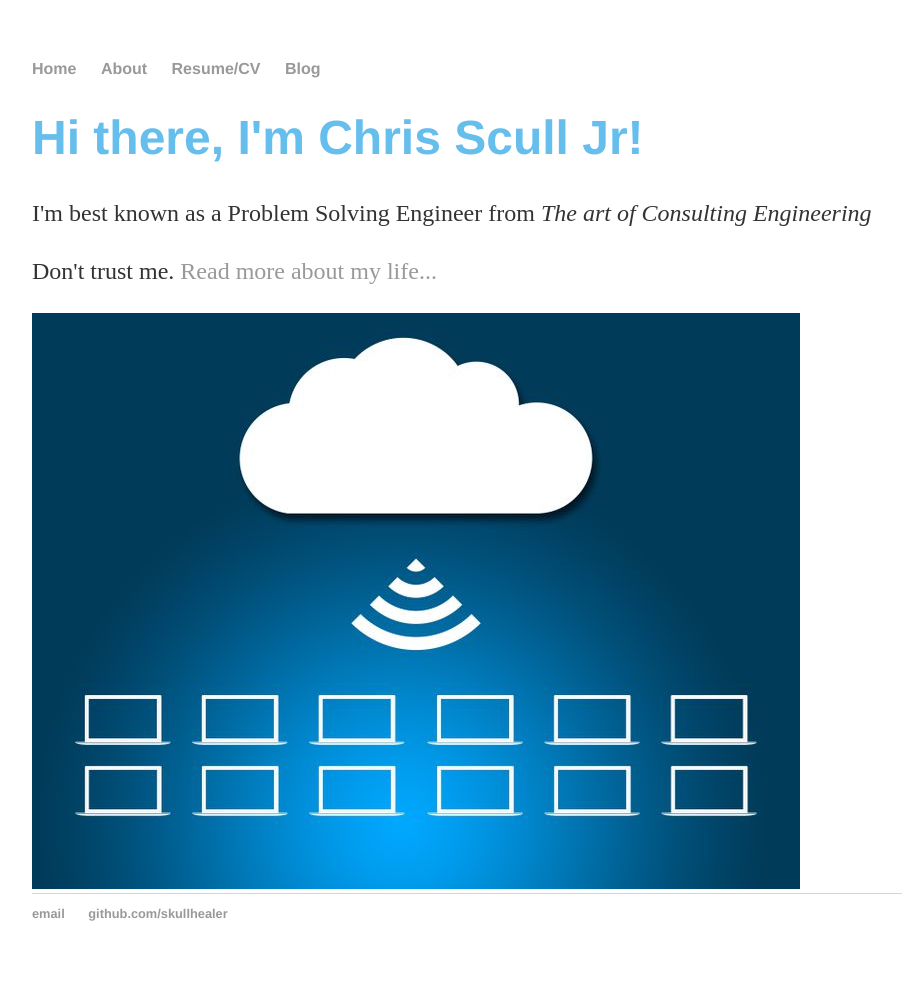
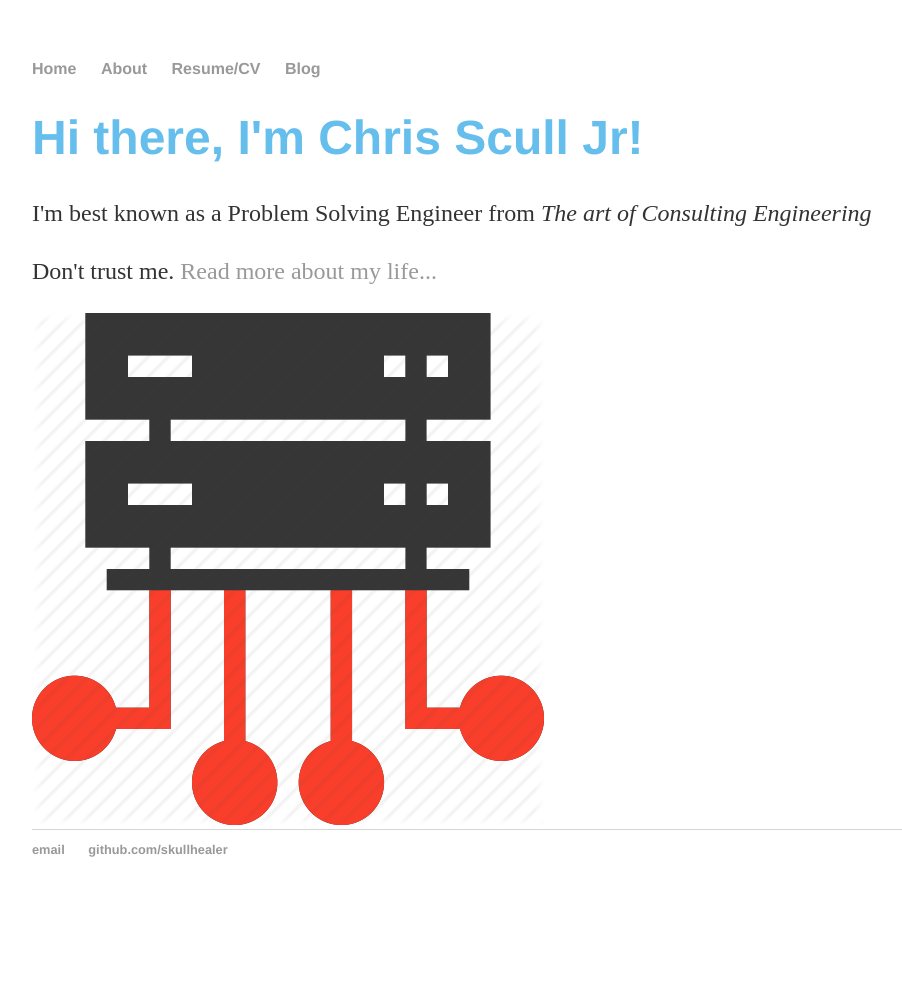
Before and after one commit to SkullHealer/SkullHealer.github.io, a Jekyll site: the page built from index.html, in a window 1280 px wide. Shown: the whole page, without its empty margins (160-1062 px from the left). Built offline with Jekyll 4.4.1, drawn with Linux system fonts in a browser that asks for light colours; after the commit the page ends 917 px from its top, so only the background shows below that.

Commit message:
updated with new image

```diff
--- a/index.html
+++ b/index.html
@@ -6,5 +6,5 @@
         <h1>Hi there, I'm Chris Scull Jr!</h1>
         <p>I'm best known as a Problem Solving Engineer from <em>The art of Consulting Engineering</em></p>
         <p>Don't trust me. <a href="/about">Read more about my life...</a></p>
-        <img src="/docs/cloud-network-symbol.jpg" alt="this should be an image of a skull" />
+        <img src="/docs/data_share_data.png" alt="this should be an image of a skull" />
     </div><!-- /.blurb -->
```
